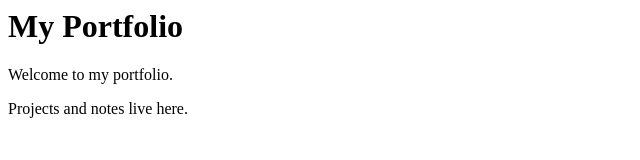
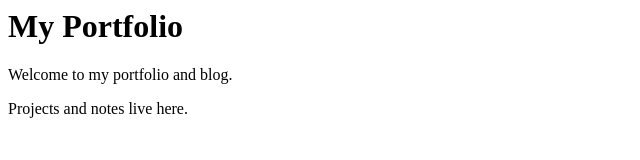
Before and after one commit to Nil-31/portfolio, a plain HTML site: page index.html in a window 1280 px wide. Shown: the full height of the page, 0-640 px from the left. Drawn offline with Linux system fonts and the light colour scheme.

Commit message:
Update welcome line

```diff
--- a/index.html
+++ b/index.html
@@ -1,3 +1,3 @@
 <h1>My Portfolio</h1>
-<p>Welcome to my portfolio.</p>
+<p>Welcome to my portfolio and blog.</p>
 <p>Projects and notes live here.</p>
```
